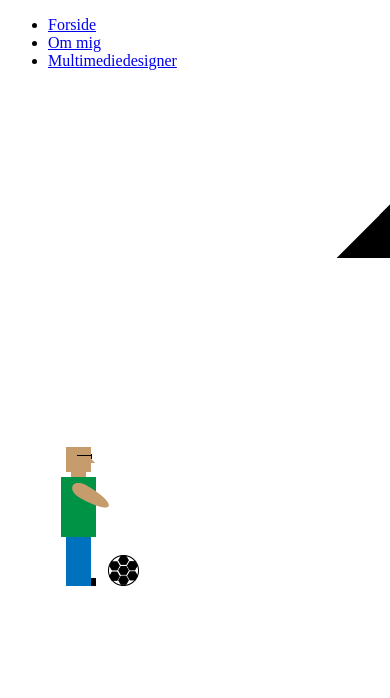
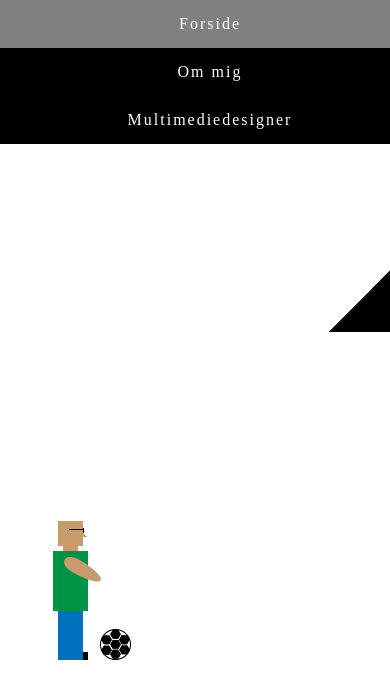
Before and after one commit to ChristianHH95/Hjemmeside, a plain HTML site: page Hjemmeside til eksamen/animation.html in a window 390 px wide. Shown: the top 698 px of the page. Drawn offline with Linux system fonts and the light colour scheme.

Commit message:
Update index.css

```diff
--- a/Hjemmeside til eksamen/index.css
+++ b/Hjemmeside til eksamen/index.css
@@ -1,37 +1,54 @@
 /* css index.html */
-#Menu {
-  margin: 0;
-  padding: 0;
-  margin-left: auto;
-  margin-right: auto;
-  width: 600px;
-}
-#Menu ul {
-  list-style: none;
-  margin:0;
-  padding: 0;
-  line-height: 30px;
+{
+    box-sizing: border-box;
+ }
+
+ body {
+    margin: 0;
+ }
+
+.topnav a {
+   color: white;
+   letter-spacing: 2px;
+   text-decoration: none;
+   background: black;
+   padding: 15px;
+   display: inline-block;
+   width: 100%;
+   text-align: center;
 }
 
-#Menu li {
-  float: left;
-  margin: 0;
-  padding: 0;
-  position: relative;
-  background-color: black;
-}
-#Menu ul li a {
-  width: 200px;
-  height: 30px;
-  display: block;
-  color: #fff;
-  text-decoration: none;
-  text-align: center;
+a:hover {
+   background: gray;
 }
 
-.clearfloat {
-  clear: both;
+.topnav {
+   max-width: none;
+
 }
+
+.navigation ul {
+   list-style: none;
+   margin: 0;
+   padding: 0;
+   display: flex;
+}
+
+.navigation li {
+   flex: 3;
+}
+@media all and (max-width: 600px) {
+   .navigation ul {
+      flex-wrap: wrap;
+   }
+}
+
+@media all and (max-width: 600px) {
+   .navigation li {
+      flex-basis: 100%;
+   }
+ }
+
 
 #Animation {
   width: 500px;
```
